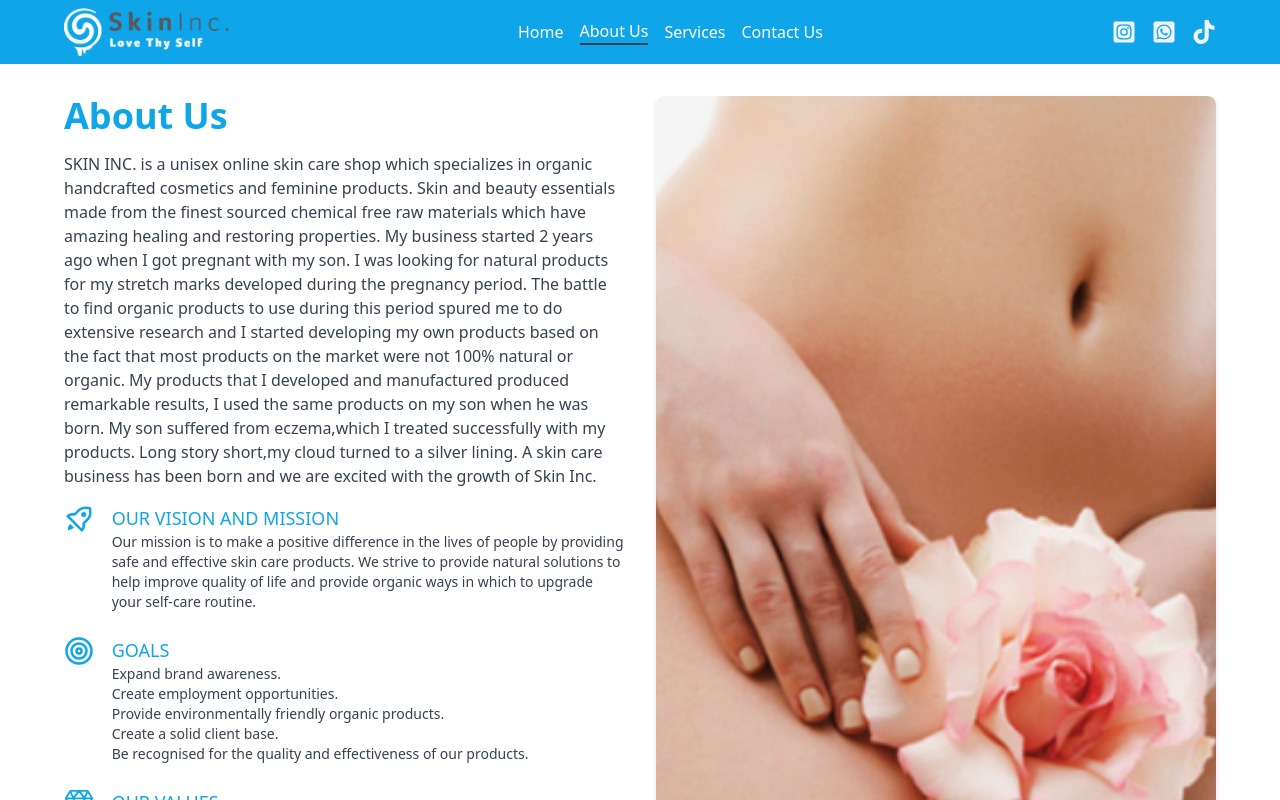
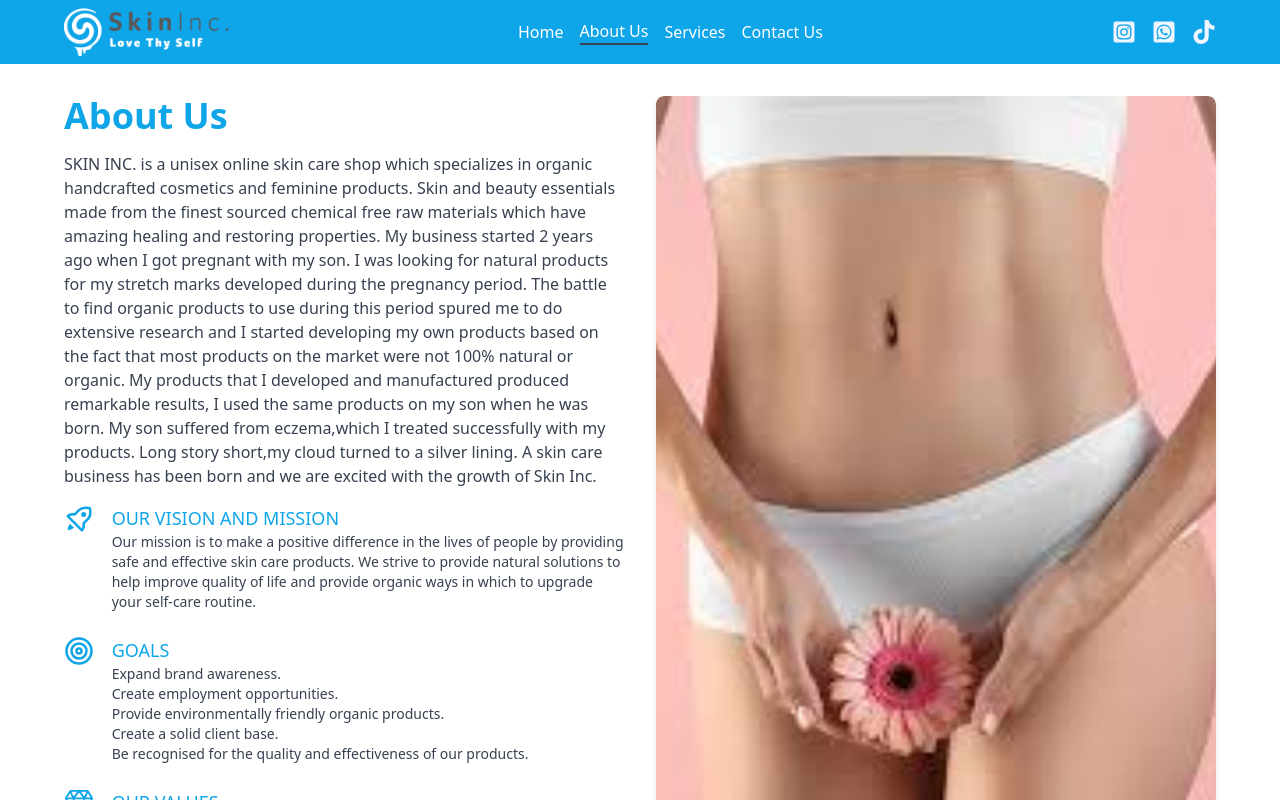
Before and after one commit to PhilaniNcube/skininc, a Next.js app: page /about in a window 1280 px wide. Shown: the top 800 px of the page. Built offline with nearby package versions, Linux system fonts and the light colour scheme.

Commit message:
about page image

```diff
--- a/pages/about.jsx
+++ b/pages/about.jsx
@@ -76,7 +76,7 @@ const About = () => {
           <div className="rounded overflow-hidden shadow-md">
             <div className="object-cover overflow-hidden rounded-lg h-[90vh] md:h-full">
               <Image
-                src="/images/yoni.jpg"
+                src="/images/about.jpg"
                 width={1280}
                 height={1920}
                 alt="skin care"
```
Also changed, not shown: public/images/about.jpg (added).
